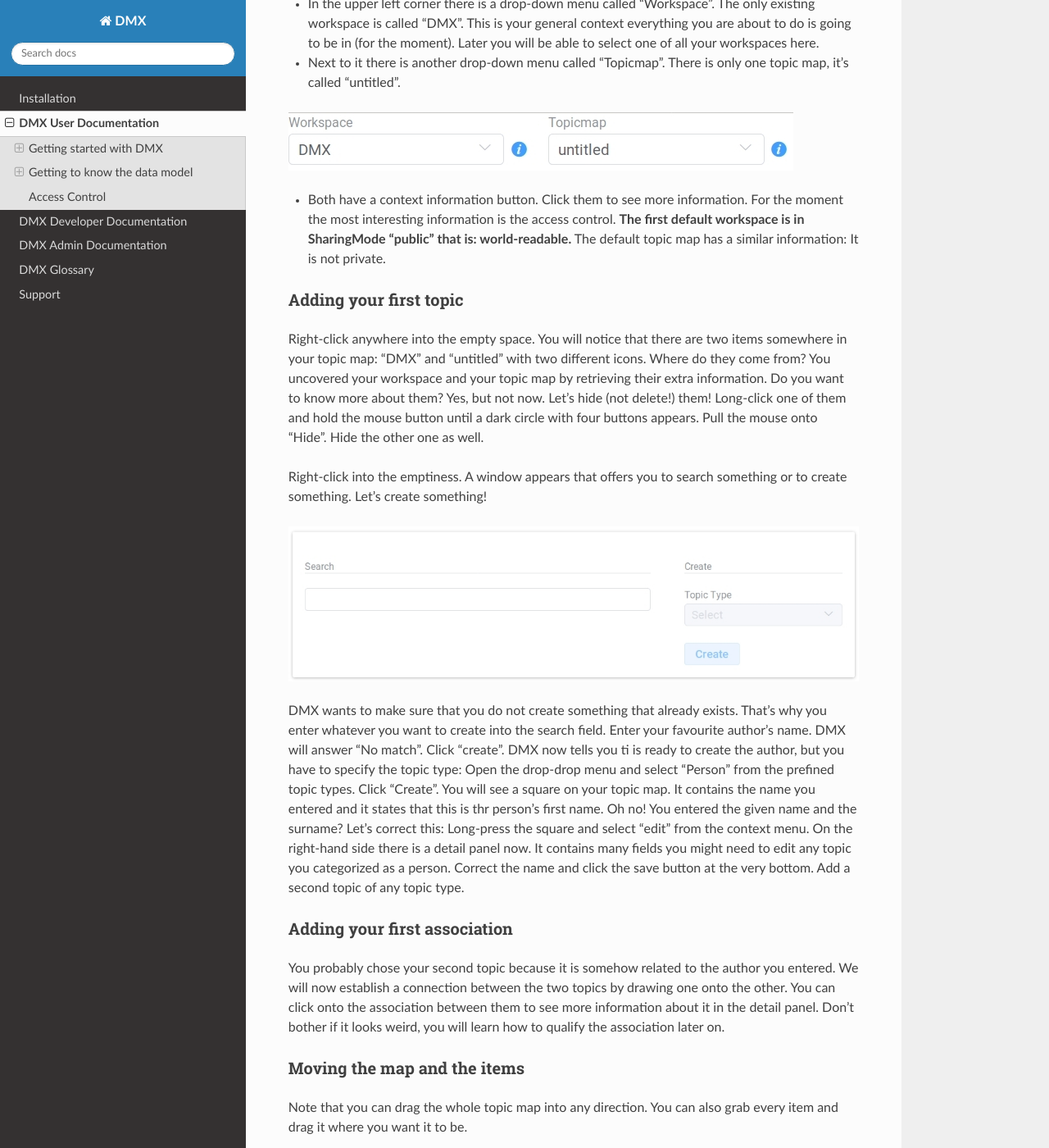
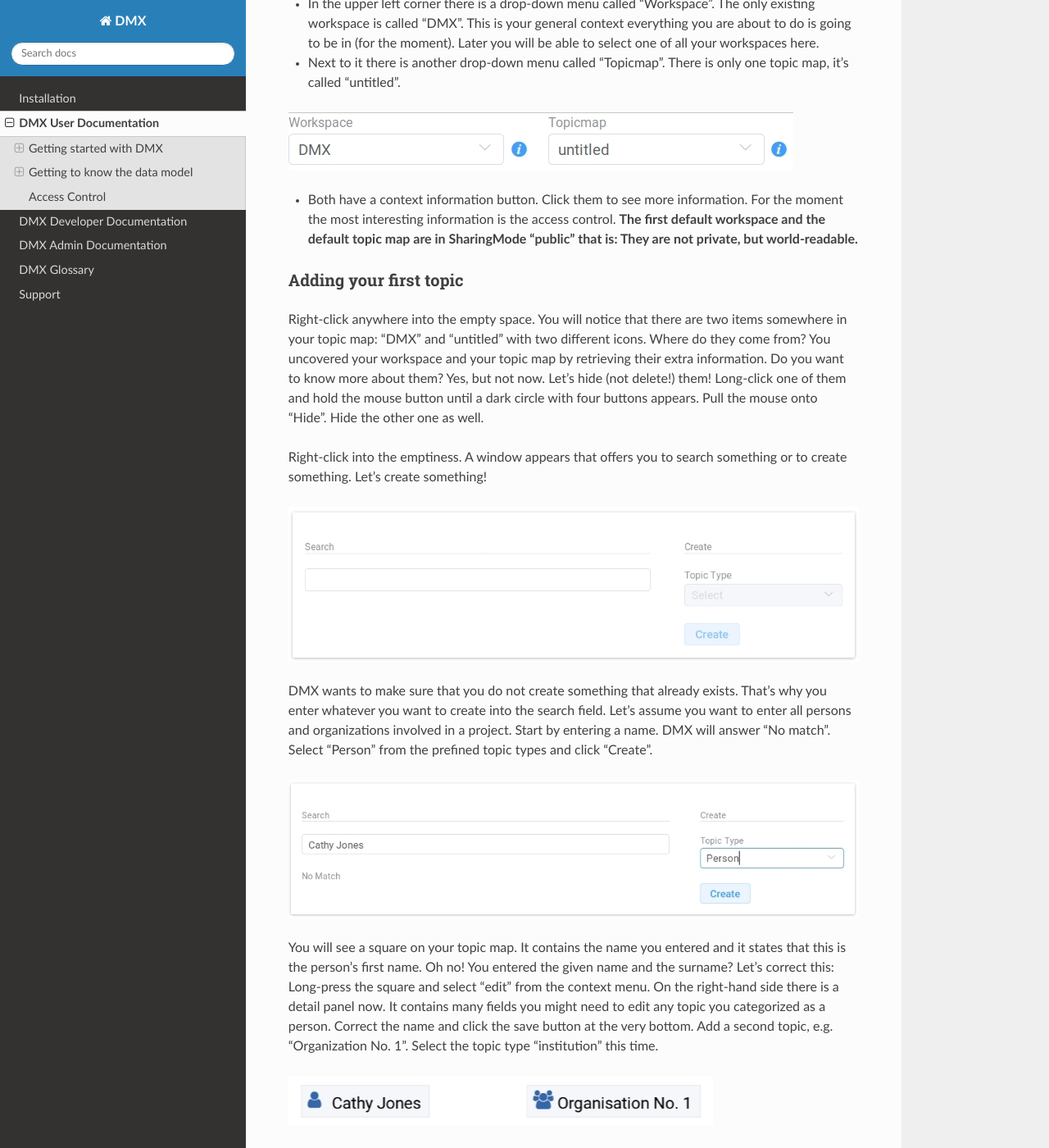
Before and after one commit to dmx-systems/dmx-documentation, a Sphinx documentation site: the page built from docs/user.rst, in a window 1280 px wide and 1400 px high, scrolled down 633 px. Shown: the whole window at 82% size. Built offline with Sphinx 7.4.7 and the Read the Docs theme 2.0.0, drawn with Linux system fonts in a browser that asks for light colours; some of the changed text lies outside the part shown.

Commit message:
Added more screenshots

```diff
--- a/docs/user.rst
+++ b/docs/user.rst
@@ -29,7 +29,7 @@
 .. figure:: _static/upper-toolbar.jpg
     :alt: Tool bar with workspace and topic map selection
 
-* Both have a context information button. Click them to see more information. For the moment the most interesting information is the access control. **The first default workspace is in SharingMode "public" that is: world-readable.** The default topic map has a similar information: It is not private.
+* Both have a context information button. Click them to see more information. For the moment the most interesting information is the access control. **The first default workspace and the default topic map are in SharingMode "public" that is: They are not private, but world-readable.**
 
 Adding your first topic
 =======================
@@ -40,7 +40,13 @@
 
 .. image:: _static/search-create.jpg
 
-DMX wants to make sure that you do not create something that already exists. That's why you enter whatever you want to create into the search field. Enter your favourite author's name. DMX will answer "No match". Click "create". DMX now tells you ti is ready to create the author, but you have to specify the topic type: Open the drop-drop menu and select "Person" from the prefined topic types. Click "Create". You will see a square on your topic map. It contains the name you entered and it states that this is thr person's first name. Oh no! You entered the given name and the surname? Let's correct this: Long-press the square and select "edit" from the context menu. On the right-hand side there is a detail panel now. It contains many fields you might need to edit any topic you categorized as a person. Correct the name and click the save button at the very bottom. Add a second topic of any topic type.
+DMX wants to make sure that you do not create something that already exists. That's why you enter whatever you want to create into the search field. Let's assume you want to enter all persons and organizations involved in a project. Start by entering a name. DMX will answer "No match". Select "Person" from the prefined topic types and click "Create".
+
+.. image:: _static/create-person.jpg
+
+You will see a square on your topic map. It contains the name you entered and it states that this is the person's first name. Oh no! You entered the given name and the surname? Let's correct this: Long-press the square and select "edit" from the context menu. On the right-hand side there is a detail panel now. It contains many fields you might need to edit any topic you categorized as a person. Correct the name and click the save button at the very bottom. Add a second topic, e.g. "Organization No. 1". Select the topic type "institution" this time.
+
+.. image:: _static/person-organization.jpg
 
 Adding your first association
 =============================
@@ -50,6 +56,11 @@
 Moving the map and the items
 ==============================
 Note that you can drag the whole topic map into any direction. You can also grab every item and drag it where you want it to be.
+
+Hiding items
+============
+
+You can hide items from the topic map by long-clicking onto them and using the "Hide" button in the context menu. If you bring them back to the map later by searching them, they will reappear in the same spot in your map.
 
 
 DMX's default topic types
```
Also changed, not shown: docs/_static/create-person.jpg (added), docs/_static/person-organization.jpg (added).
